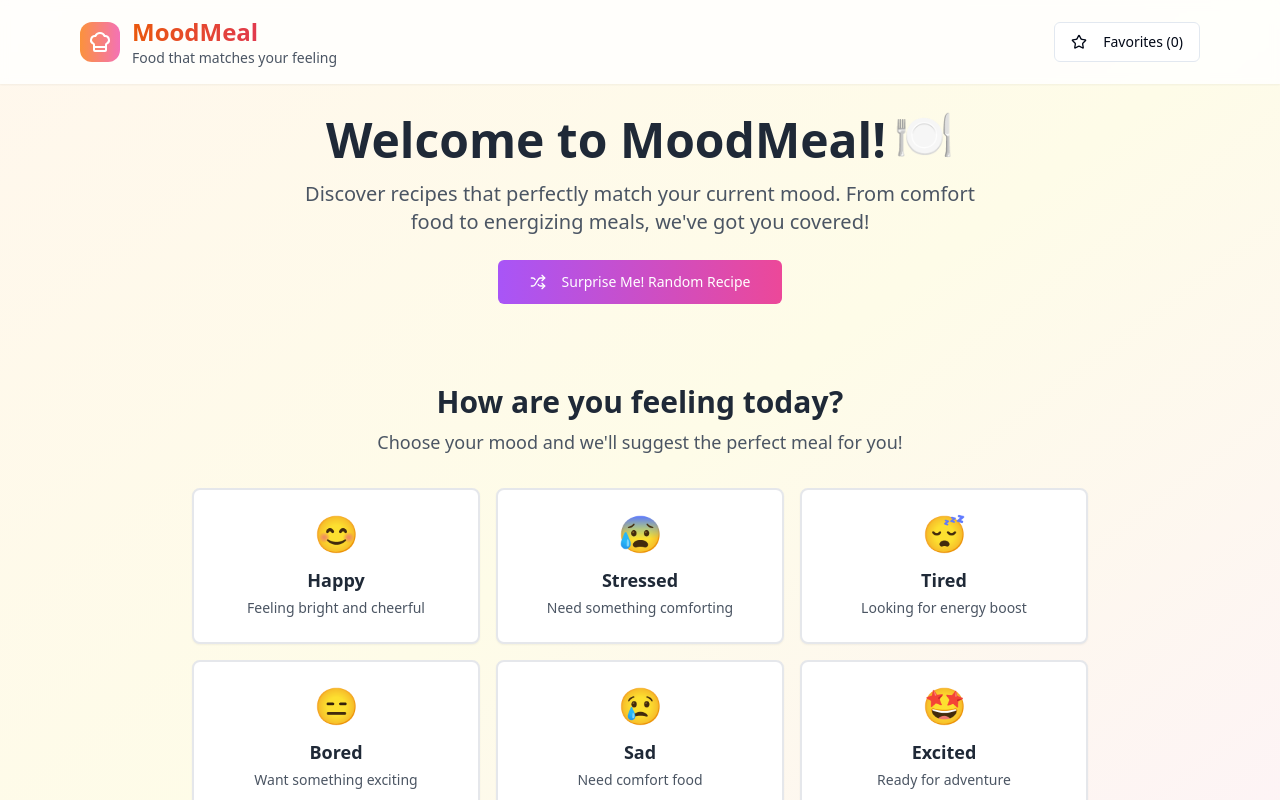
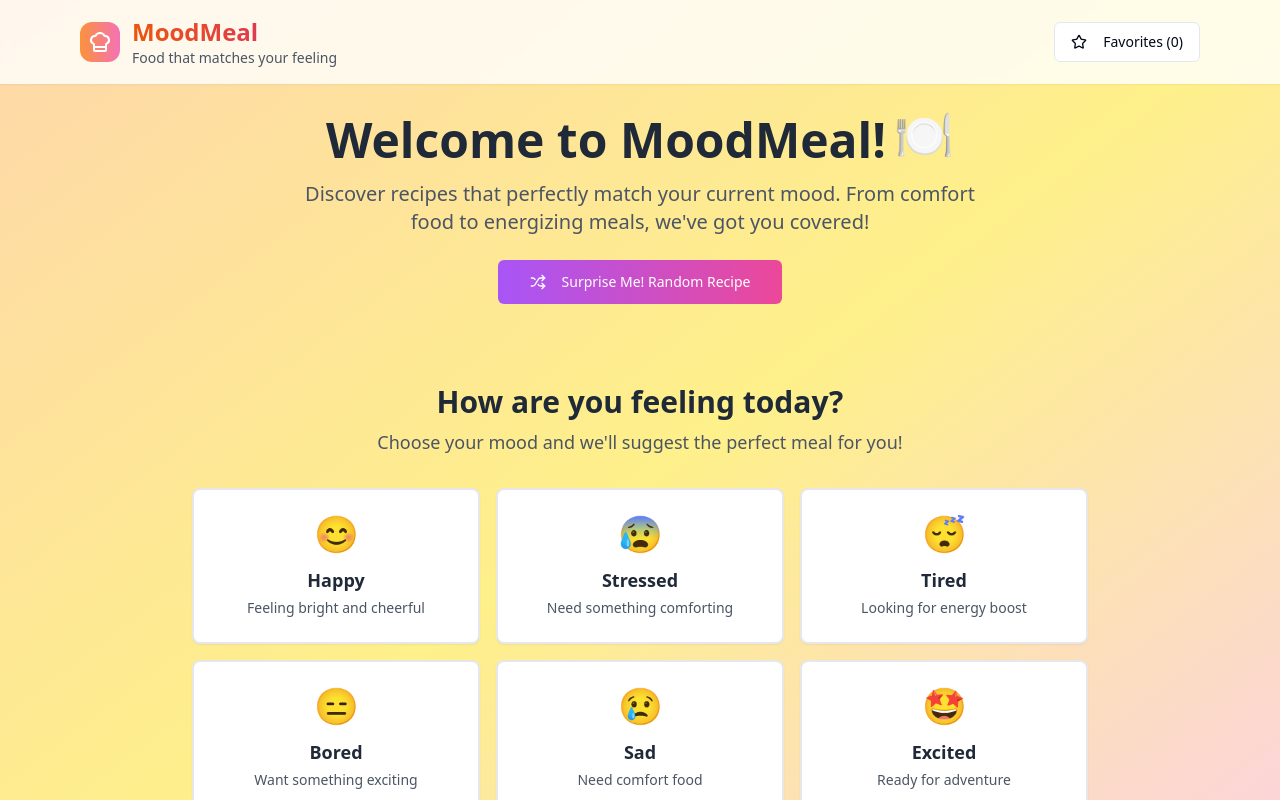
Before and after one commit to swasyam12/MoodMeal-feel-good-food-find, a React (Vite) app: page / in a window 1280 px wide. Shown: the top 800 px of the page. Built offline with nearby package versions, Linux system fonts and the light colour scheme.

Commit message:
Enhance background color theming
Make background colors more dramatic and noticeable based on mood selection.

```diff
--- a/src/pages/Index.tsx
+++ b/src/pages/Index.tsx
@@ -63,15 +63,15 @@ const Index = () => {
   };
 
   const moodThemes: { [key: string]: string } = {
-    happy: 'from-yellow-100 via-orange-50 to-yellow-100',
-    stressed: 'from-red-100 via-pink-50 to-red-100',
-    tired: 'from-blue-100 via-indigo-50 to-blue-100',
-    bored: 'from-purple-100 via-violet-50 to-purple-100',
-    sad: 'from-gray-100 via-slate-50 to-gray-100',
-    excited: 'from-orange-100 via-yellow-50 to-pink-100'
+    happy: 'from-yellow-400 via-amber-300 to-orange-400',
+    stressed: 'from-red-500 via-rose-400 to-pink-500',
+    tired: 'from-blue-600 via-indigo-500 to-purple-600',
+    bored: 'from-purple-600 via-violet-500 to-indigo-600',
+    sad: 'from-gray-500 via-slate-400 to-blue-400',
+    excited: 'from-orange-500 via-yellow-400 to-pink-500'
   };
 
-  const currentTheme = selectedMood ? moodThemes[selectedMood] : 'from-orange-50 via-yellow-50 to-pink-50';
+  const currentTheme = selectedMood ? moodThemes[selectedMood] : 'from-orange-200 via-yellow-200 to-pink-200';
 
   return (
     <div className={`min-h-screen bg-gradient-to-br ${currentTheme} transition-all duration-1000`}>
```
